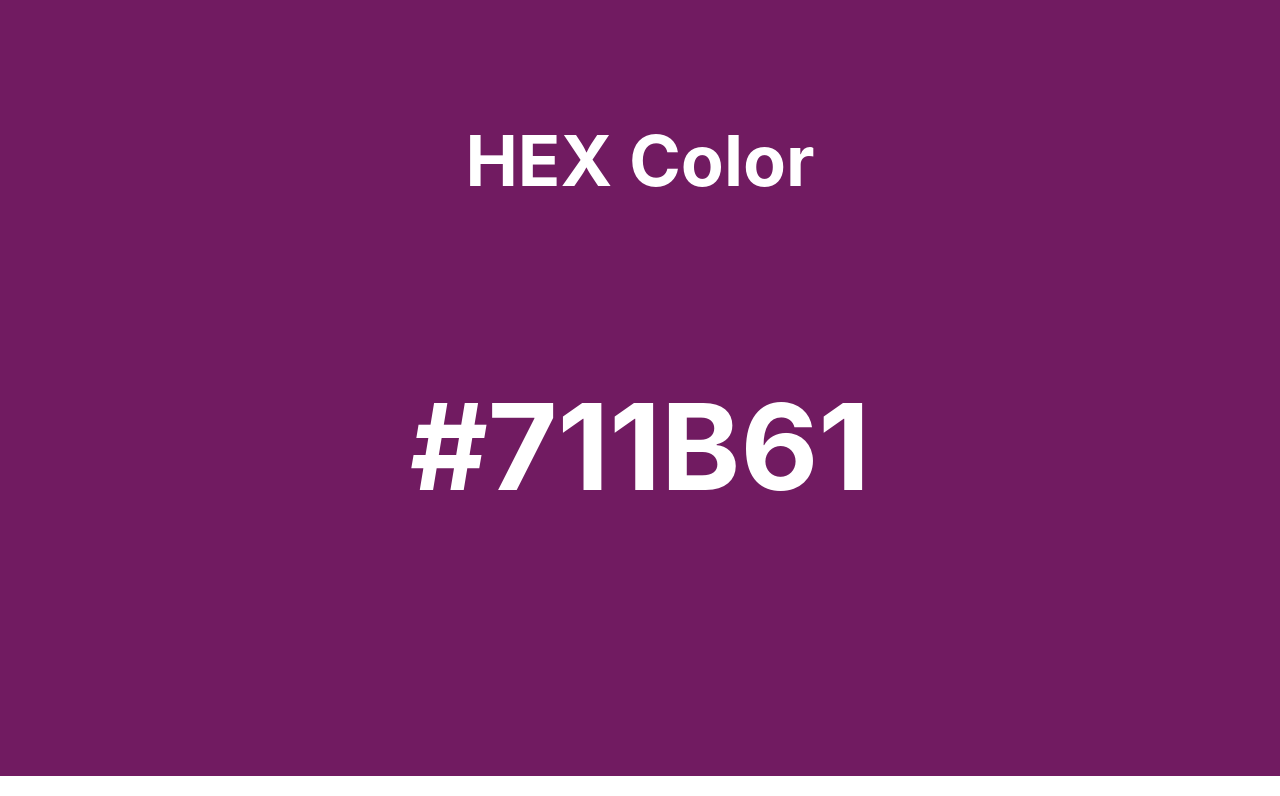
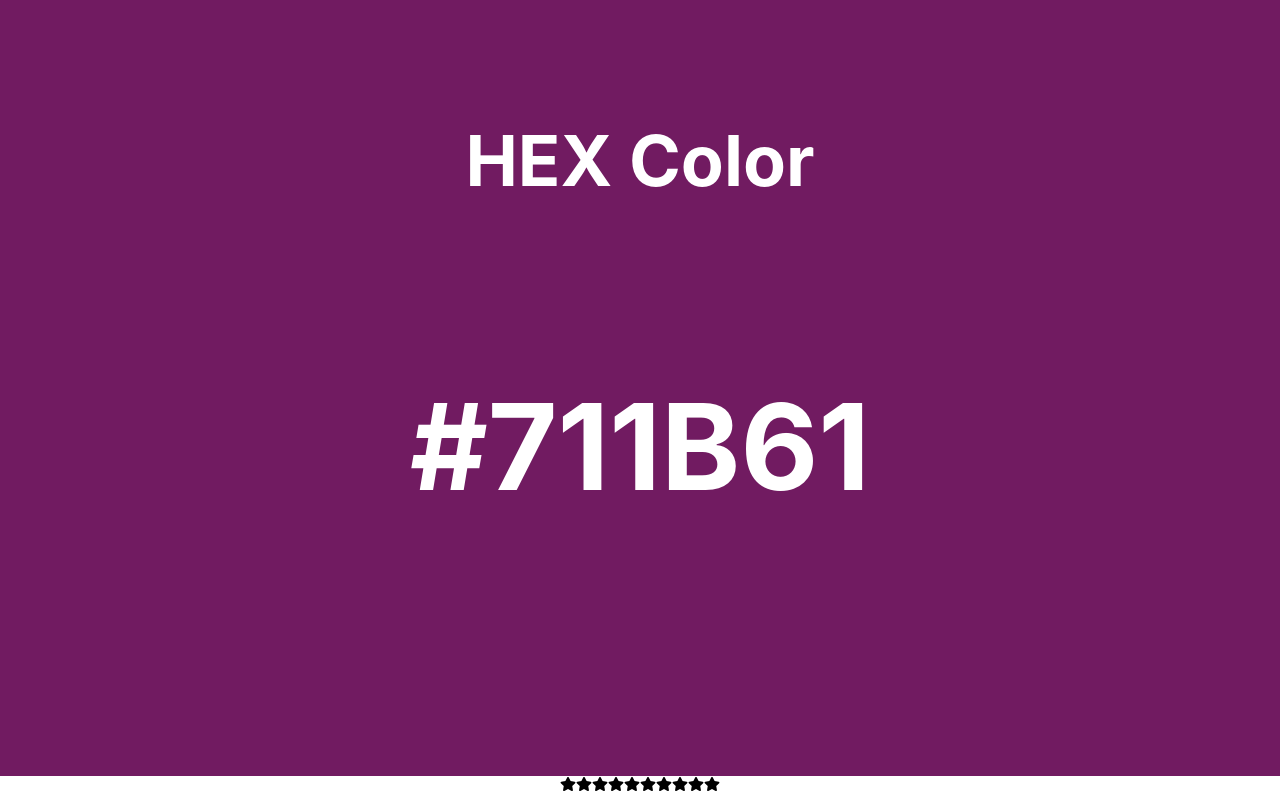
Before and after one commit to Vaishnav-123-bit/React-practice, a React (Create React App) app: page / in a window 1280 px wide. Shown: the part 824-1620 px from the top of the page. Built offline with nearby package versions, Linux system fonts and the light colour scheme.

Commit message:
starRating

```diff
--- a/package.json
+++ b/package.json
@@ -8,6 +8,7 @@
     "@testing-library/user-event": "^13.5.0",
     "react": "^18.2.0",
     "react-dom": "^18.2.0",
+    "react-icons": "^4.12.0",
     "react-scripts": "5.0.1",
     "web-vitals": "^2.1.4"
   },
--- a/src/App.js
+++ b/src/App.js
@@ -2,12 +2,14 @@
 import './App.css';
 import Accoridan from './components/accordian';
 import RandomColor from './components/random-color';
+import StarRating from './components/star-rating';
 
 function App() {
   return (
     <div className='App'>
       <Accoridan/>
       <RandomColor/>
+      <StarRating noOfStars={10}/>
     </div>
   )
 }
--- /dev/null
+++ b/src/components/star-rating/index.jsx
@@ -0,0 +1,35 @@
+import { useState } from "react";
+import {FaStar} from "react-icons/fa";
+import './styles.css'
+export default function StarRating({ noOfStars=5 }) {
+    const[rating,setRating]=useState(0);
+    const[hover,setHover]=useState(0)
+
+    function handleClick(getCurrentId){
+        setRating(getCurrentId)
+    }
+
+    function handleMouseMove(getCurrentId){
+        setHover(getCurrentId)
+
+    }
+
+    function handleMouseLeave(){
+        setHover(rating)
+
+    }
+  return (
+    <div>
+      {[...Array(noOfStars)].map((_, index) => {
+        index+=1
+        return <FaStar
+        className={index <= (hover || rating)?"active":"inactive"}
+        key={index}
+        onClick={()=>handleClick(index)}
+        onMouseMove={()=>handleMouseMove(index)}
+        onMouseLeave={()=>handleMouseLeave()}
+         />;
+      })}
+    </div>
+  );
+}
--- /dev/null
+++ b/src/components/star-rating/styles.css
@@ -0,0 +1,6 @@
+.active{
+    color: #fff700;
+}
+.inactive{
+    color: #000000;
+}
```
Also changed, not shown: 1 other file (tests, documents, lock files or other folders).
